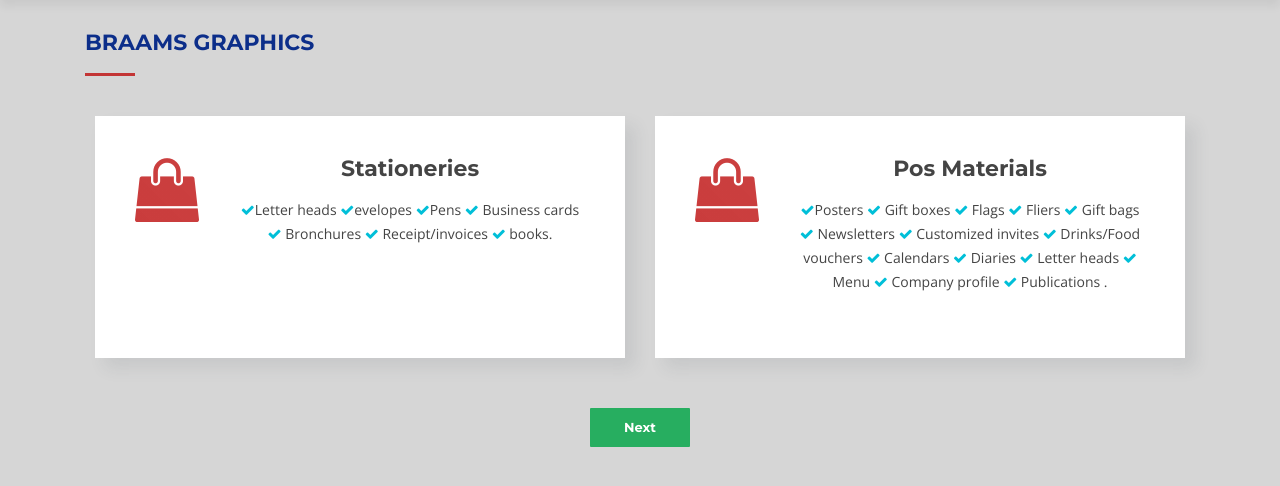
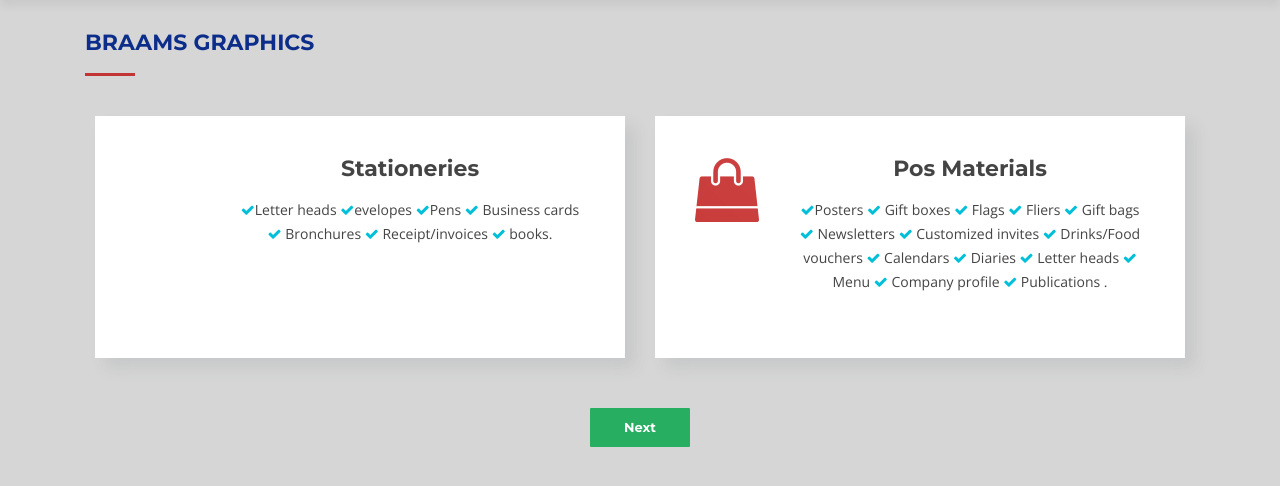
Before and after one commit to munuhee/brism-brands, a Django app: template home/templates/home/graphics.html in a window 1280 px wide. Shown: the part 127-613 px from the top of the page. Run offline with Django 3.2, Linux system fonts and the light colour scheme; the template is opened without the code that fills it, so the values that code supplies are empty; some libraries are stand-ins or nearby versions.

Commit message:
Update graphics.html

```diff
--- a/home/templates/home/graphics.html
+++ b/home/templates/home/graphics.html
@@ -142,7 +142,7 @@
                 <div class="row">
                     <div class="col-lg-6">
                         <div class="box wow">
-                            <div class="icon"><i class="fa fa-shopping-bag"></i></div>
+                            <div class="icon"><i class="fa fa-pen"></i></div>
                             <h4 class="title"><a href="">Stationeries</a></h4>
                             <p class="description"><i class="fa fa-check"></i>Letter heads <i class="fa fa-check"></i>evelopes <i class="fa fa-check"></i>Pens <i class="fa fa-check"></i> Business cards <i class="fa fa-check"></i> Bronchures <i class="fa fa-check"></i> Receipt/invoices
                                 <i class="fa fa-check"></i> books.<br><br><br><br></p>
@@ -172,7 +172,7 @@
                     </div>
                     <div class="col-lg-6">
                         <div class="box wow">
-                            <div class="icon"><i class="fa fa-shopping-bag"></i></div>
+                            <div class="icon"><i class="fa fa-calendar"></i></div>
                             <h4 class="title"><a href="">Branding Items</a></h4>
                             <p class="description"><strong>eg, </strong><i class="fa fa-check"></i> T-shirts/Cap/Co-operate shirts <i class="fa fa-check"></i> Pens <i class="fa fa-check"></i> Flashdisks <i class="fa fa-check"></i> Keyholdders <i class="fa fa-check"></i> Water
                                 bottles <i class="fa fa-check"></i> Wall clock <i class="fa fa-check"></i> Crystals/rocks. <strong>We also brand</strong> Vehicles and Offices</p>
@@ -194,7 +194,7 @@
                     </div>
                     <div class="col-lg-6">
                         <div class="box wow">
-                            <div class="icon"><i class="fa fa-shopping-bag"></i></div>
+                            <div class="icon"><i class="fa fa-book"></i></div>
                             <h4 class="title"><a href="">Books Publication</a></h4>
                             <p class="description"><i class="fa fa-check"></i> Text books <i class="fa fa-check"></i> Magazines <i class="fa fa-check"></i> Exercise books <i class="fa fa-check"></i> New Curriculum Books<br><br><br><br></p>
                         </div>
```
